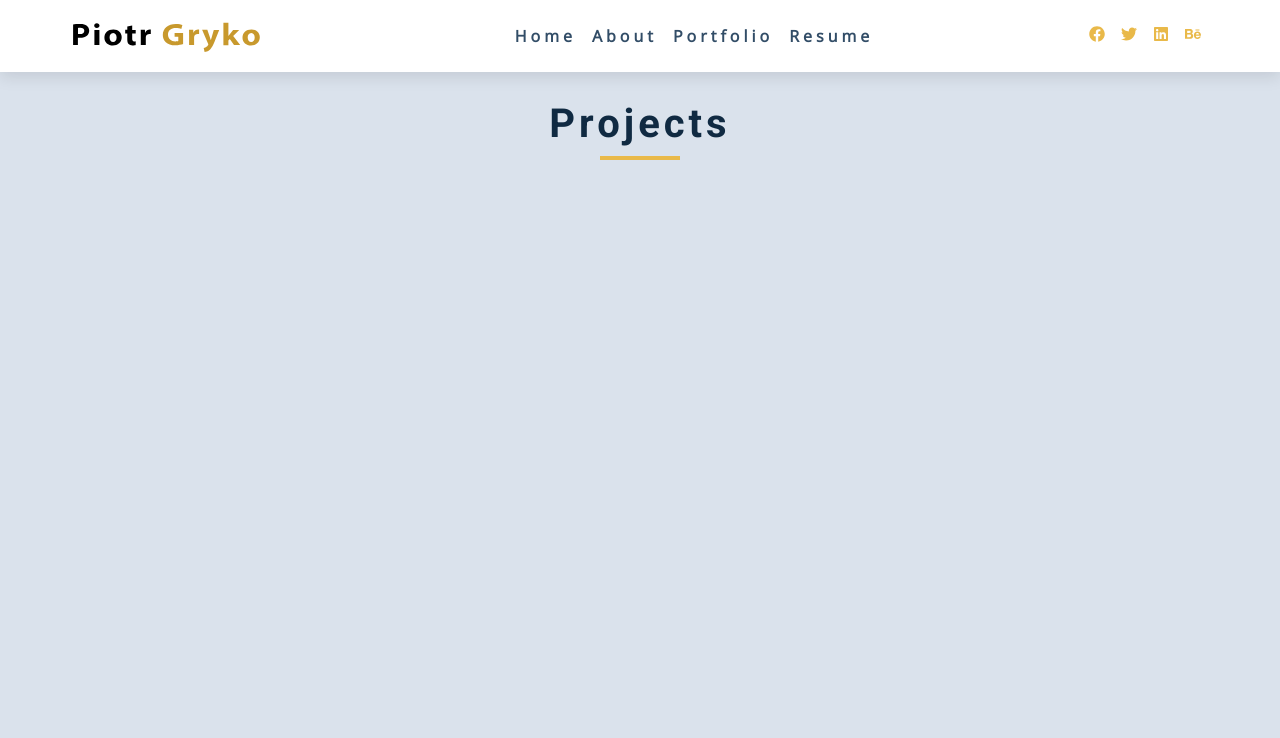
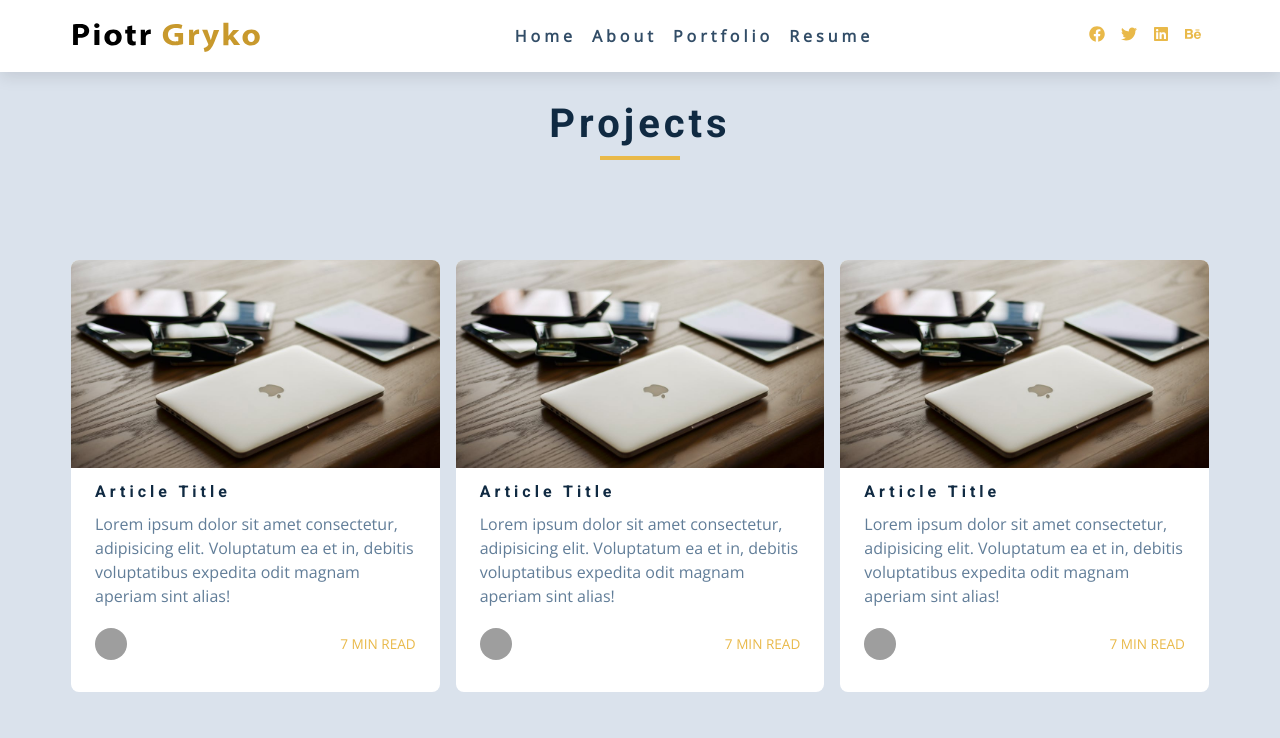
Before and after one commit to seriouspig/portfolio-2023, a React (Create React App) app: page /portfolio in a window 1280 px wide. Shown: the top 738 px of the page. Built offline with nearby package versions, Linux system fonts and the light colour scheme; grey boxes are pictures that could not be loaded.

Commit message:
Initial projects set up

```diff
--- a/src/App.css
+++ b/src/App.css
@@ -78,7 +78,7 @@ Global Styles
 }
 body {
   font-family: var(--ff-secondary);
-  background: var(--clr-white);
+  background: var(--clr-grey-9);
   color: var(--clr-grey-1);
   line-height: 1.5;
   font-size: 0.875rem;
@@ -178,6 +178,9 @@ p {
   .section-center {
     width: 95vw;
   }
+  .vertical-timeline-element-content {
+  padding: 1.5rem !important;
+}
 }
 /* added during recording */
 
--- /dev/null
+++ b/src/components/pages/projects/Project.css
@@ -0,0 +1,77 @@
+@import "../../../App.css";
+
+/*
+===============
+Blog
+===============
+*/
+
+
+.card {
+  height: 27rem;
+  position: relative;
+  perspective: 1500px;
+
+}
+.card-side {
+  -webkit-backface-visibility: hidden;
+          backface-visibility: hidden;
+  transition: all 0.5s linear !important;
+  position: absolute;
+  top: 0;
+  left: 0;
+  width: 100%;
+  height: 100%;
+  border-radius: var(--radius);
+  -webkit-transform: translate3d(0,0,0);
+  visibility: visible;
+}
+.card-front {
+  background: var(--clr-white)
+}
+.card-back {
+  background: var(--clr-primary-10);
+  transform: rotateY(180deg);
+  display: grid;
+  place-items: center;
+}
+.card:hover .card-front {
+  transform: rotateY(-180deg);
+}
+.card:hover .card-back {
+  transform: rotateY(0);
+}
+.card-front img {
+  height: 13rem;
+  -o-object-fit: cover;
+     object-fit: cover;
+  border-top-left-radius: var(--radius);
+  border-top-right-radius: var(--radius);
+}
+.card-footer {
+  display: grid;
+  grid-template-columns: auto 1fr;
+  align-items: center;
+}
+.card-footer img {
+  width: 2rem;
+  height: 2rem;
+  -o-object-fit: cover;
+     object-fit: cover;
+  border-radius: 50%;
+}
+.card-footer p{
+  margin-bottom: 0;
+  text-transform: uppercase;
+  justify-self: end;
+  color: var(--clr-primary-5);
+  font-size: 0.85rem;
+}
+.card-info {
+  padding: 1rem 1.5rem;
+}
+.blog-center {
+  display: grid;
+  grid-template-columns: repeat(auto-fill, minmax(330px, 1fr));
+  gap: 3rem 1rem;
+}
--- /dev/null
+++ b/src/components/pages/projects/Project.jsx
@@ -0,0 +1,33 @@
+import React from 'react'
+import { FaHome ,FaGithub} from "react-icons/fa";
+import project_1_img from "../../../assets/images/project-1.jpeg"
+import "./Project.css"
+
+const Project = () => {
+  return (
+    <div className="card">
+      {/* <!-- front of the card --> */}
+      <div className="card-side card-front">
+        <img src={project_1_img} alt="project image" />
+        <div className="card-info">
+          <h4>article title</h4>
+          <p>
+            Lorem ipsum dolor sit amet consectetur, adipisicing elit. Voluptatum
+            ea et in, debitis voluptatibus expedita odit magnam aperiam sint
+            alias!
+          </p>
+          <div className="card-footer">
+            <img src="./images/hero-img-small.jpeg" alt="hero thumbnail" />
+            <p>7 min read</p>
+          </div>
+        </div>
+      </div>
+      {/* <!-- back of the card --> */}
+      <div className="card-side card-back">
+        <button className="btn">read more</button>
+      </div>
+    </div>
+  );
+}
+
+export default Project
--- /dev/null
+++ b/src/components/pages/projects/Projects.css
@@ -0,0 +1,80 @@
+@import "../../../App.css";
+
+/*
+===============
+Blog
+===============
+*/
+
+
+.card {
+  height: 27rem;
+  position: relative;
+  perspective: 1500px;
+}
+.card-side {
+  -webkit-backface-visibility: hidden;
+          backface-visibility: hidden;
+  transition: all 2s linear;
+  position: absolute;
+  top: 0;
+  left: 0;
+  width: 100%;
+  height: 100%;
+  border-radius: var(--radius);
+  -webkit-transform: translate3d(0,0,0);
+  visibility: visible;
+}
+.card-front {
+  background: var(--clr-white)
+}
+.card-back {
+  background: var(--clr-primary-10);
+  transform: rotateY(180deg);
+  display: grid;
+  place-items: center;
+}
+.card:hover .card-front {
+  transform: rotateY(-180deg);
+}
+.card:hover .card-back {
+  transform: rotateY(0);
+}
+.card-front img {
+  height: 13rem;
+  -o-object-fit: cover;
+     object-fit: cover;
+  border-top-left-radius: var(--radius);
+  border-top-right-radius: var(--radius);
+}
+.card-footer {
+  display: grid;
+  grid-template-columns: auto 1fr;
+  align-items: center;
+}
+.card-footer img {
+  width: 2rem;
+  height: 2rem;
+  -o-object-fit: cover;
+     object-fit: cover;
+  border-radius: 50%;
+}
+.card-footer p{
+  margin-bottom: 0;
+  text-transform: uppercase;
+  justify-self: end;
+  color: var(--clr-primary-5);
+  font-size: 0.85rem;
+}
+.card-info {
+  padding: 1rem 1.5rem;
+}
+.projects-center {
+    margin: 0 auto;
+  display: grid;
+  grid-template-columns: repeat(auto-fill, minmax(330px, 1fr));
+  gap: 3rem 1rem;
+  max-width: 1170px;
+  padding: 0 1rem;
+  margin-bottom: 1rem;
+}
--- a/src/components/pages/projects/Projects.jsx
+++ b/src/components/pages/projects/Projects.jsx
@@ -1,11 +1,22 @@
 import React from 'react'
 import Title from '../../Title'
-import classes from './Projects.module.css'
+import Project from './Project'
+import "./Projects.css"
 
 const Projects = () => {
   return (
-    <div className={classes["projects-container"]}>
+    <div className="projects-container">
       <Title title="Projects" />
+      <section className="section">
+        <div className="projects-center">
+          <Project />
+          <Project />
+          <Project />
+          <Project />
+          <Project />
+          <Project />
+        </div>
+      </section>
     </div>
   );
 }
--- a/src/components/pages/projects/Projects.module.css
+++ /dev/null
@@ -1,3 +0,0 @@
-.projects-container {
-    min-height: calc(100vh - 72px);
-}
```
Also changed, not shown: src/assets/images/project-1.jpeg (added).
